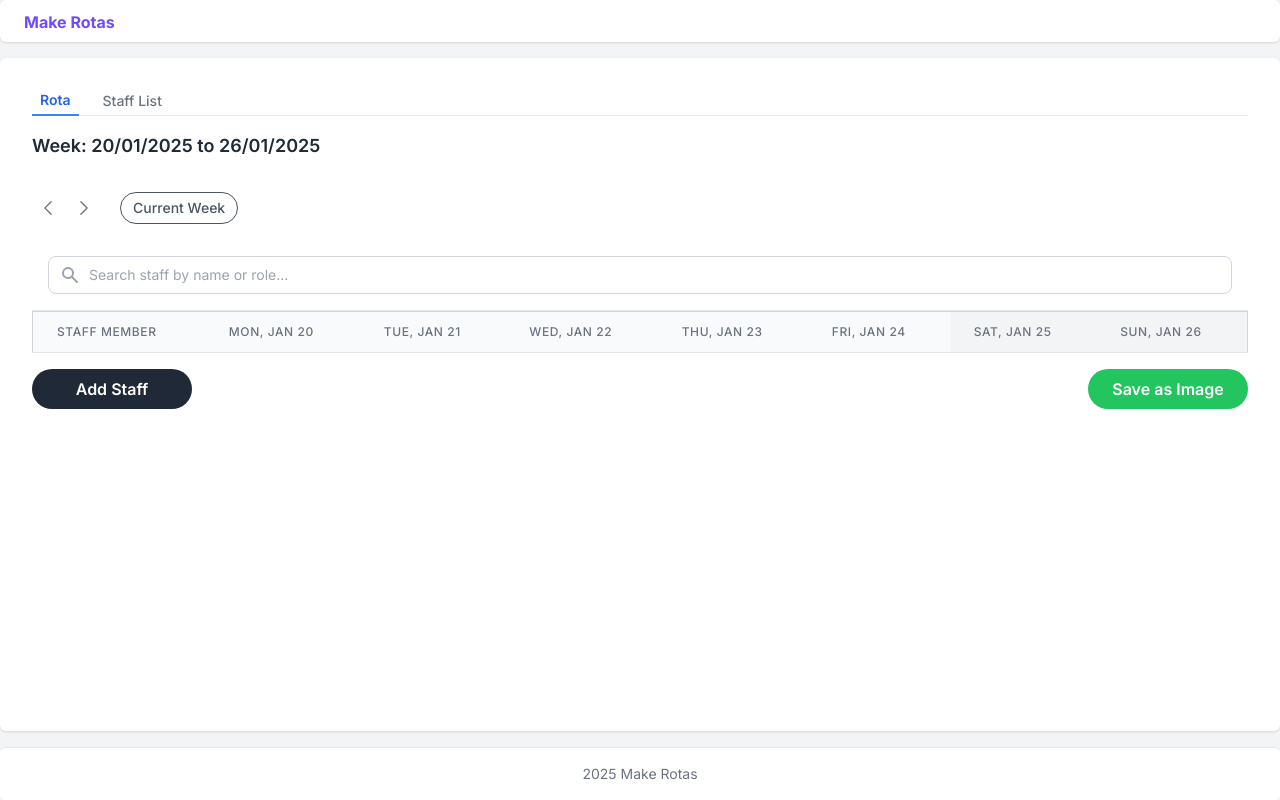
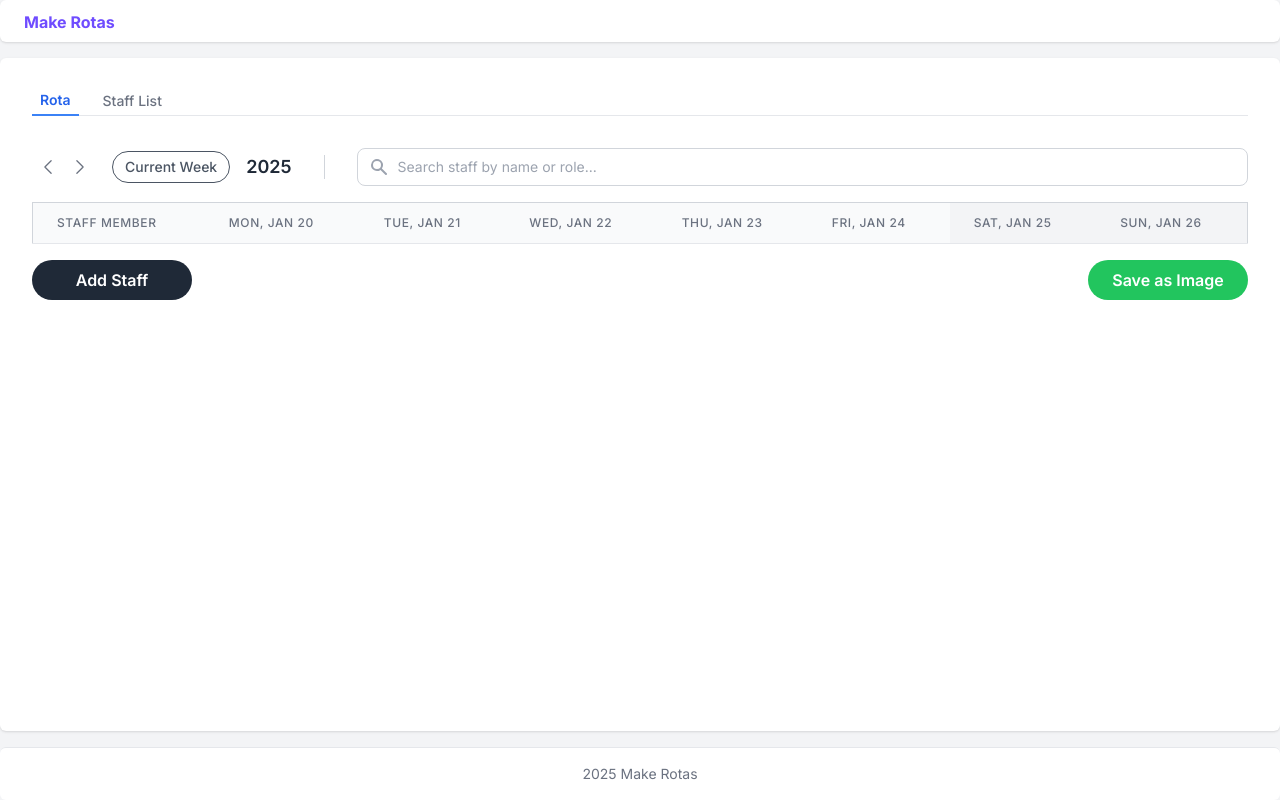
Before and after one commit to sebs-bebs/make-rotas, a Next.js app: page / in a window 1280 px wide. Built offline with nearby package versions, Linux system fonts and the light colour scheme.

Commit message:
search bars

```diff
--- a/src/app/page.js
+++ b/src/app/page.js
@@ -497,16 +497,12 @@ export default function HomePage() {
       {/* Rota Tab Content */}
       {activeTab === 'rota' && (
         <div className="flex flex-col gap-4">
-          {/* Current Week Info */}
-          <div className="text-lg font-semibold text-gray-800">
-            Week: {formatDateWithAbbreviatedMonth(new Date(currentWeek.days[0]), 'dd/MM/yyyy')} to{' '}
-            {formatDateWithAbbreviatedMonth(new Date(currentWeek.days[6]), 'dd/MM/yyyy')}
-          </div>
-
           {/* Table section */}
           <div className="mt-4 overflow-x-auto">
             {/* Week Navigation Controls */}
-            <div className="flex items-center gap-1 mb-4">
+            <div className="flex items-center justify-between gap-4 mb-4">
+              <div className="flex items-center gap-4">
+                <div className="flex items-center">
                   <button
                     onClick={() => {
                       if (currentWeekIndex === 0) {
@@ -543,10 +539,18 @@ export default function HomePage() {
                   </button>
                 </div>
 
-            <div className="max-h-[70vh] overflow-y-auto">
-              <div className="flex flex-col h-full">
-                <div className="p-4 border-b">
-                  <div className="relative">
+                <div className="text-lg font-semibold text-gray-800">
+                  {(() => {
+                    const startYear = new Date(currentWeek.days[0]).getFullYear();
+                    const endYear = new Date(currentWeek.days[6]).getFullYear();
+                    return startYear === endYear ? startYear : `${startYear}/${endYear}`;
+                  })()}
+                </div>
+              </div>
+
+              <div className="h-6 w-px bg-gray-300 mx-4"></div>
+
+              <div className="relative flex-1 min-w-[200px]">
                 <input
                   type="text"
                   value={rotaStaffSearchTerm}
@@ -561,6 +565,9 @@ export default function HomePage() {
                 </div>
               </div>
             </div>
+
+            <div className="max-h-[70vh] overflow-y-auto">
+              <div className="flex flex-col h-full">
                 <table id="rota-table" className="min-w-full bg-white border border-gray-300">
                   <thead className="bg-gray-50 sticky top-0 z-20">
                     <tr>
@@ -702,7 +709,7 @@ export default function HomePage() {
                     <div className="text-center py-8">
                       <div className="mx-auto flex items-center justify-center h-12 w-12 rounded-full bg-yellow-100 mb-4">
                         <svg xmlns="http://www.w3.org/2000/svg" fill="none" viewBox="0 0 24 24" strokeWidth={1.5} stroke="currentColor" className="w-6 h-6 text-yellow-600">
-                          <path strokeLinecap="round" strokeLinejoin="round" d="M11.25 11.25l.041-.02a.75.75 0 011.063.852l-.708 2.836a.75.75 0 001.063.853l.041-.021M21 12a9 9 0 11-18 0 9 9 0 0118 0zm-9-3.75h.008v.008H12V8.25z" />
+                          <path fillRule="evenodd" d="M11.25 11.25l.041-.02a.75.75 0 011.063.852l-.708 2.836a.75.75 0 001.063.853l.041-.021M21 12a9 9 0 11-18 0 9 9 0 0118 0zm-9-3.75h.008v.008H12V8.25z" />
                         </svg>
                       </div>
                       <h3 className="text-lg font-medium text-gray-900 mb-2">No Staff Members Found</h3>
--- a/src/components/ShiftSlot.js
+++ b/src/components/ShiftSlot.js
@@ -158,9 +158,9 @@ export default function ShiftSlot({
                     {/* Comment Section */}
                     <div className="mt-2">
                         {comment ? (
-                            <div className="bg-blue-50 p-2 rounded text-sm mb-1 relative group">
-                                <p className="pr-6">{comment.text}</p>
-                                <span className="text-xs text-gray-500">{formatTimestamp(comment.timestamp)}</span>
+                            <div className="bg-blue-50 p-2 rounded text-sm mb-1 relative group max-w-[120px]">
+                                <p className="pr-6 truncate">{comment.text}</p>
+                                <span className="text-xs text-gray-500 block truncate">{formatTimestamp(comment.timestamp)}</span>
                                 <button
                                     onClick={onDeleteComment}
                                     className="absolute top-1 right-1 text-red-400 opacity-0 group-hover:opacity-100 transition-opacity"
@@ -170,28 +170,30 @@ export default function ShiftSlot({
                             </div>
                         ) : showCommentInput ? (
                             <form onSubmit={handleCommentSubmit} className="mt-1">
-                                <div className="flex gap-1">
+                                <div className="flex flex-col gap-1 max-w-[120px]">
                                     <input
                                         type="text"
                                         value={newComment}
                                         onChange={(e) => setNewComment(e.target.value)}
                                         placeholder="Add a comment..."
-                                        className="flex-1 px-2 py-1 text-sm border rounded"
+                                        className="w-full px-2 py-1 text-sm border rounded"
                                         autoFocus
                                     />
+                                    <div className="flex gap-1">
                                         <button
                                             type="submit"
-                                        className="px-2 py-1 text-sm bg-blue-500 text-white rounded hover:bg-blue-600"
+                                            className="flex-1 px-2 py-1 text-sm bg-blue-500 text-white rounded hover:bg-blue-600"
                                         >
                                             Add
                                         </button>
                                         <button
                                             type="button"
                                             onClick={() => setShowCommentInput(false)}
-                                        className="bg-transparent text-gray-700 hover:text-gray-600 font-regular py-2 px-4 rounded-full text-sm hover:underline"
+                                            className="flex-1 bg-transparent text-gray-700 hover:text-gray-600 font-regular py-1 px-2 rounded text-sm hover:underline"
                                         >
                                             Cancel
                                         </button>
+                                    </div>
                                 </div>
                             </form>
                         ) : (
```
Lines whose indentation alone changed are shown as unchanged.
